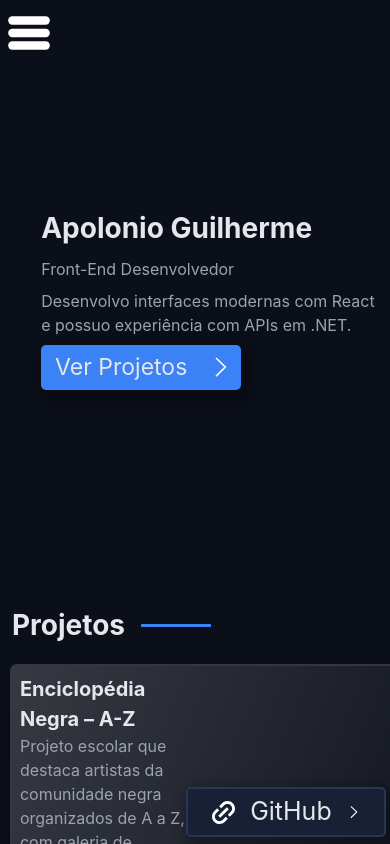
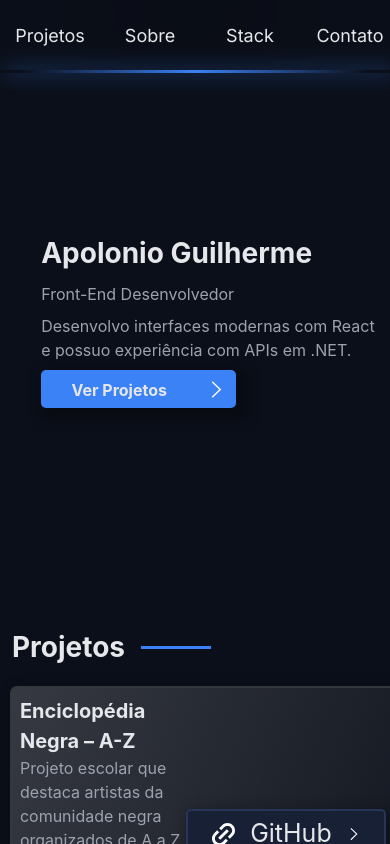
Before and after one commit to Apolo0013/Portifolio-v2, a React (Vite) app: page / in a window 390 px wide. Built offline with nearby package versions, Linux system fonts and the light colour scheme.

Commit message:
alteracao na responsividade navbar

```diff
--- a/src/features/Hero/Hero.scss
+++ b/src/features/Hero/Hero.scss
@@ -34,3 +34,9 @@
         }
     }
 }
+
+@media (max-width: 500px) {
+    .hero {
+        margin-top: 0 !important;
+    }
+}
--- a/src/features/Hero/Hero.tsx
+++ b/src/features/Hero/Hero.tsx
@@ -11,9 +11,7 @@ function Hero() {
                     <p className='p-text'>Front-End Desenvolvedor</p>
                 </div>
                 <p className='p-text'>Desenvolvo interfaces modernas com React e possuo experiência com APIs em .NET.</p>
-                <div className='w-[200px] h-[45px]'>
-                    <ButtonUI name="Ver Projetos" />
-                </div>
+                <ButtonUI name="Ver Projetos" />
             </article>
         </section>
     )
--- a/src/features/NavBar/NavBar.scss
+++ b/src/features/NavBar/NavBar.scss
@@ -59,7 +59,7 @@ $line-bottom-nav: plt.$primary;
 
 //Para dispositivos moveis (celulares)
 //and (pointer: coarse)
-@media (max-width: 500px) {
+@media (max-width: 500px) and (pointer: coarse) {
     .navbar {
         background: rgba(plt.$surface, 0.5);
         backdrop-filter: blur(5px);
--- a/src/features/NavBar/NavBar.tsx
+++ b/src/features/NavBar/NavBar.tsx
@@ -11,7 +11,7 @@ type Props = {
 
 function NavBar({ stateClass }: Props) {
     //media queries
-    const isMobile: boolean = useMediaQuery('(max-width: 500px)')
+    const isMobile: boolean = useMediaQuery("(max-width: 500px) and (pointer: coarse)")
     //navleft
     const [navleft, setnavleft] = useState<boolean>(false)
     return (
--- a/src/features/NavBar/componentes/Navigate/Navigate.scss
+++ b/src/features/NavBar/componentes/Navigate/Navigate.scss
@@ -33,7 +33,7 @@
 }
 
 //para celular
-@media (max-width: 500px) {
+@media (max-width: 500px) and (pointer: coarse) {
     .navigate {
         display: grid;
         height: 40px;
--- a/src/features/NavBar/componentes/Navigate/Navigate.tsx
+++ b/src/features/NavBar/componentes/Navigate/Navigate.tsx
@@ -10,7 +10,7 @@ type Props = {
 }
 
 function Navigate({ name, href = '#' }: Props) {
-    const isMobile: boolean = useMediaQuery('(max-width: 500px)')
+    const isMobile: boolean = useMediaQuery('(max-width: 500px) and (pointer: coarse)')
     return (
         <div
             className='navigate'
--- a/src/shared/UI/Button/ButtonUI.scss
+++ b/src/shared/UI/Button/ButtonUI.scss
@@ -1,10 +1,11 @@
 @use '../../../styles/pelletes' as plt;
 @use '../../../styles/function' as fn;
+@use '../../../styles/mixins' as *;
 
 
 .buttonUI {
-    width: 100%;
-    height: 100%;
+    width: 200px;
+    height: 45px;
     background: plt.$primary;
     border-radius: 5px;
     display: grid;
@@ -19,7 +20,24 @@
     img, a {place-self: center;}
 
     a {
-        font-size: fn.rem(23);
+        @include flex-center;
+        width: 100%;
+        height: 100%;
+        font-weight: bold;
         color: plt.$text;
     }
 }
+
+@media (max-width: 800px) {
+    .buttonUI {
+        height: 38px;
+        width: 195px;
+    }
+}
+
+@media (max-width: 500px) and (pointer: coarse) {
+    .buttonUI {
+        height: 36px;
+        width: 190px;
+    }
+}
--- a/src/shared/UI/Button/ButtonUI.tsx
+++ b/src/shared/UI/Button/ButtonUI.tsx
@@ -9,7 +9,7 @@ type Props = {
 function ButtonUI({name}: Props) {
     return (
         <button className="buttonUI" aria-label={`Ir ate ${name}`}>
-            <a href="#">{name}</a>
+            <a href="#" className='p-text'>{name}</a>
             <img
                 className='h-[50%] square-asp'
                 src={ImgArrow}
--- a/src/shared/hook/useQueries.ts
+++ b/src/shared/hook/useQueries.ts
@@ -1,13 +1,18 @@
 import { useEffect, useState } from "react";
 
 export function useMediaQuery(query: string) {
-    //by: https://chatgpt.com/
-    const [matches, setMatches] = useState(window.matchMedia(query).matches);
+    const getMatch = () => {
+        if (typeof window === "undefined") return false;
+        return window.matchMedia(query).matches;
+    };
+
+    const [matches, setMatches] = useState(getMatch);
 
     useEffect(() => {
+        if (typeof window === "undefined") return;
         const media = window.matchMedia(query);
+        const listener = () => setMatches(media.matches);
 
-        const listener = () => setMatches(media.matches);
         media.addEventListener("change", listener);
 
         return () => media.removeEventListener("change", listener);
--- a/src/styles/_global.scss
+++ b/src/styles/_global.scss
@@ -37,20 +37,6 @@ button {
 }
 
 //responsividade
-@media (min-width: 1024px) {
-    .h1-text {
-        font-size: fn.rem(45);
-    }
-
-    .h2-text {
-        font-size: fn.rem(30);
-    }
-
-    .p-text {
-        font-size: fn.rem(22);
-    }
-}
-
 //se for maior ou igual
 @media (min-width: 500px) {
     .h1-text {
@@ -65,3 +51,17 @@ button {
         font-size: fn.rem(18);
     }
 }
+
+@media (min-width: 1024px) {
+    .h1-text {
+        font-size: fn.rem(45);
+    }
+
+    .h2-text {
+        font-size: fn.rem(30);
+    }
+
+    .p-text {
+        font-size: fn.rem(22);
+    }
+}
```
